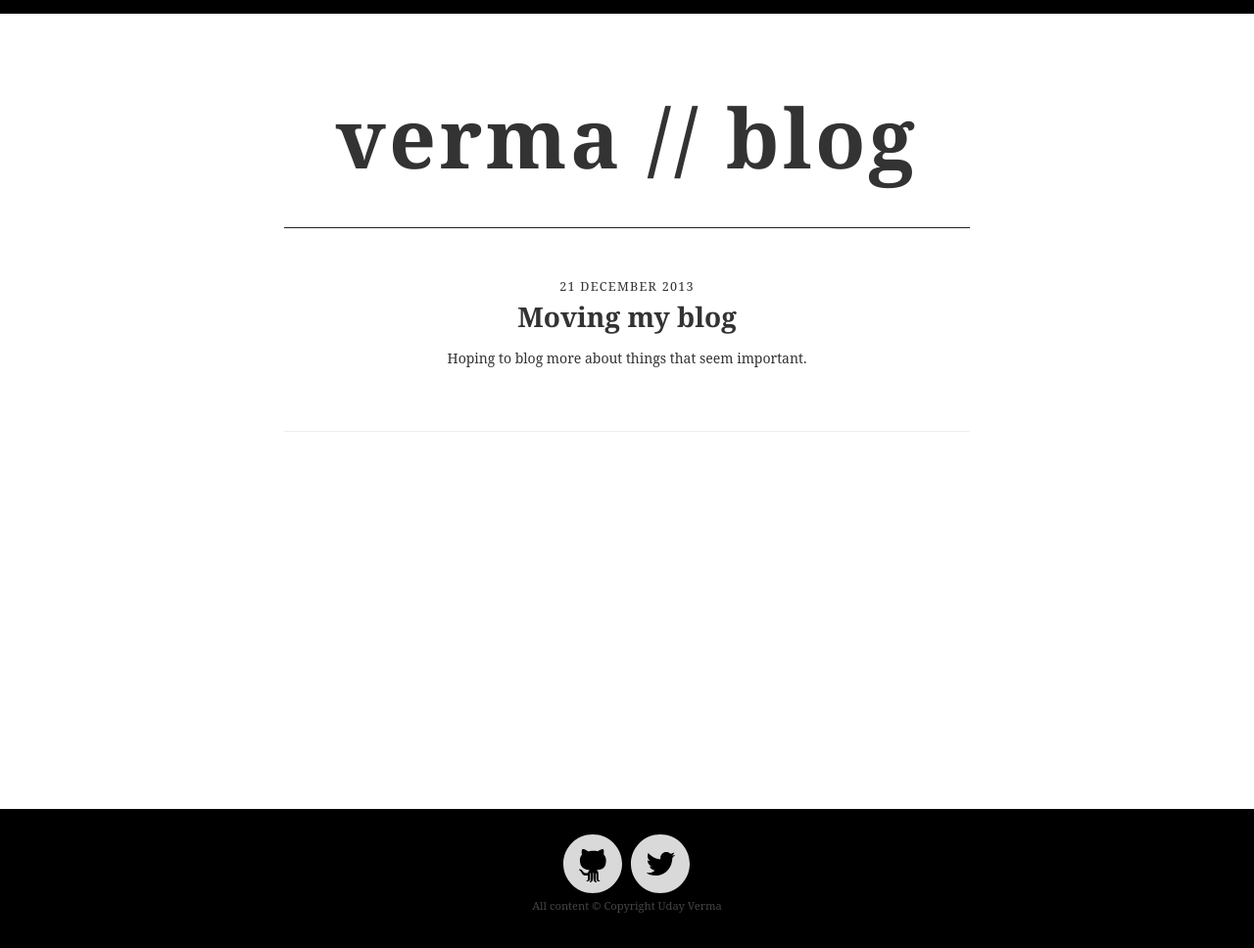
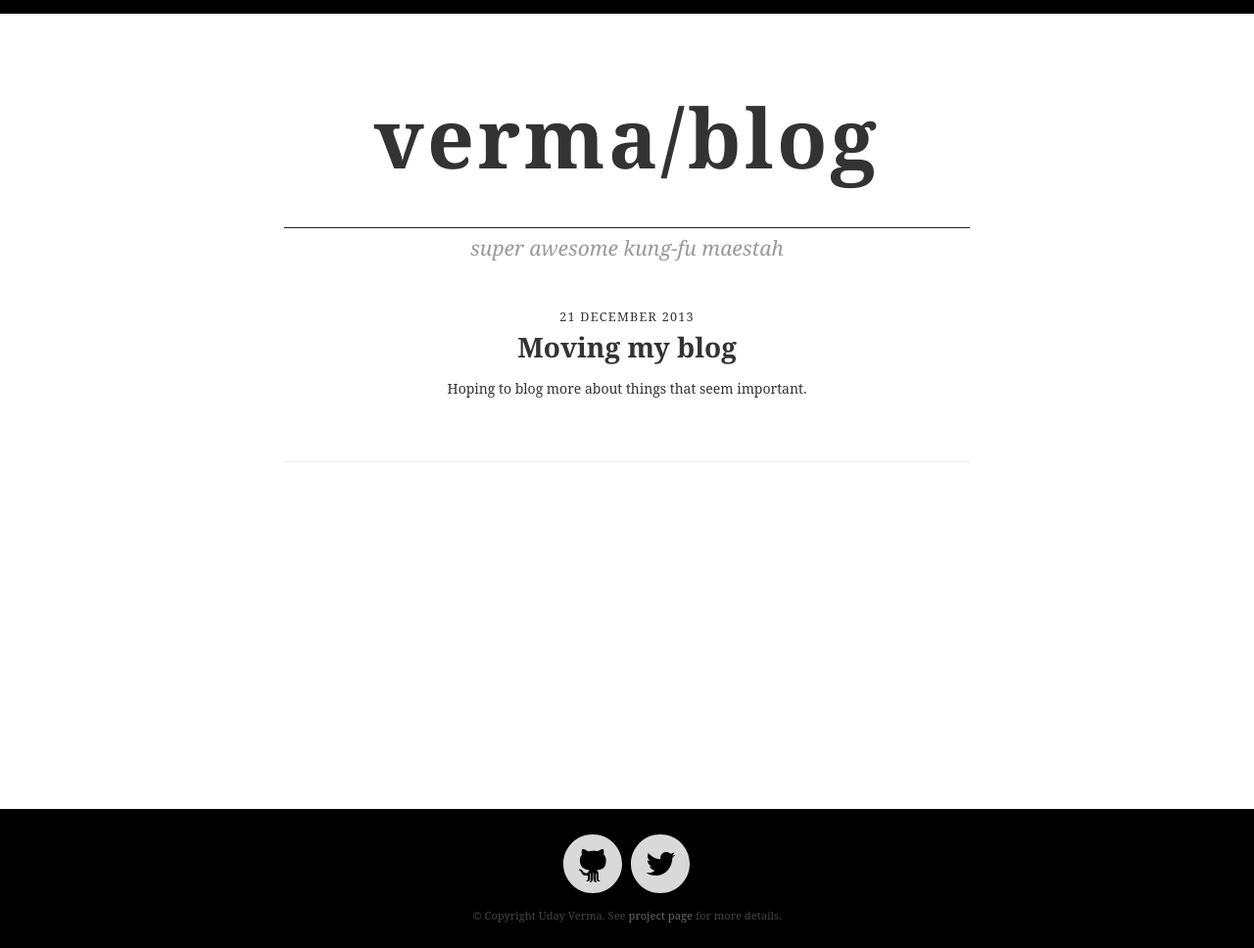
Before and after one commit to achikin/verma.github.io, a Jekyll site: the page built from index.html, in a window 1280 px wide. Shown: the whole page at 98% size. Built offline with Jekyll 4.4.1, drawn with Linux system fonts in a browser that asks for light colours; some web fonts are replaced; the list of posts is cut into pages by our own code.

Commit message:
Cosmetic fixes and other updates

```diff
--- a/_layouts/default.html
+++ b/_layouts/default.html
@@ -38,7 +38,7 @@
 		<div class="container">
 			<a target="_blank" href="https://github.com/verma"><img src="{{ site.url }}/img/github_icon.svg"></a>
 			<a target="_blank" href="https://twitter.com/udaykverma"><img src="{{ site.url }}/img/twitter_icon.svg"></a>
-			<div id="copy">All content &copy; Copyright Uday Verma</div>
+			<div id="copy">&copy; Copyright Uday Verma.  See <a href="https://github.com/verma/verma.github.io">project page</a> for more details.</div>
 		</div>
 	</footer>
 
--- a/index.html
+++ b/index.html
@@ -9,7 +9,8 @@ title: Mainpage
     <main class="container">
     	<div class="row-fluid">
     		<section class="content">
-    		  <h1>verma // blog</h1>
+    		  <h1>verma/blog</h1>
+			  <h2 class="subtitle">super awesome kung-fu maestah</h2>
     		</section>
     		<ul class="entries">
     		{% for post in paginator.posts %}
```
Also changed, not shown: other parts of _layouts/default.html (+1 -1 lines), css/sass/custom/_style.scss (+16 -2 lines), README.md, css/style.css, 1 other file.
